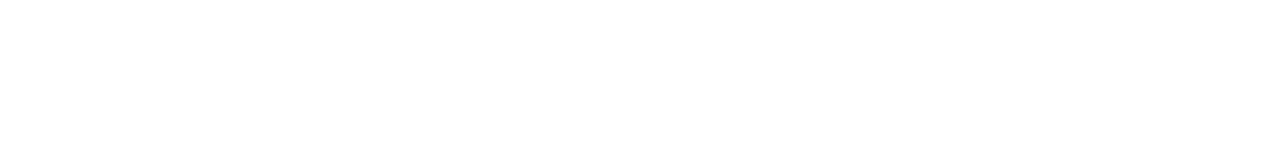
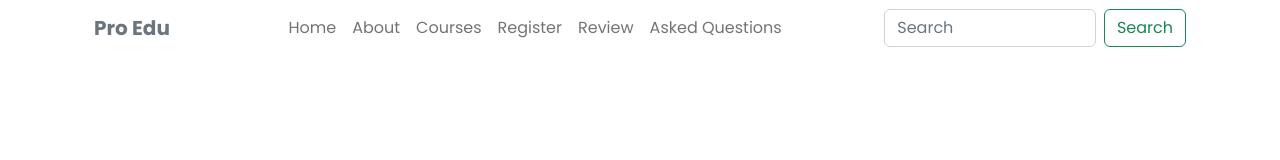
Before and after one commit to Arafkhan1/Assignment-three-digital-learning, a plain HTML site: page index.html in a window 1280 px wide. Drawn offline with nearby package versions, Linux system fonts and the light colour scheme; a web font is replaced by a local one.

Commit message:
navbar done

```diff
--- a/index.html
+++ b/index.html
@@ -25,7 +25,54 @@
 </head>
 
 <body>
+    <!-- header code start -->
+    <header class="container mb-5">
 
+        <!-- navbar code start -->
+        <nav class="navbar navbar-expand-lg">
+            <div class="container-fluid">
+                <a class="navbar-brand fw-bold text-secondary" href="#">Pro Edu</a>
+                <button class="navbar-toggler" type="button" data-bs-toggle="collapse"
+                    data-bs-target="#navbarTogglerDemo02" aria-controls="navbarTogglerDemo02" aria-expanded="false"
+                    aria-label="Toggle navigation">
+                    <span class="navbar-toggler-icon"></span>
+                </button>
+                <div class="collapse navbar-collapse" id="navbarTogglerDemo02">
+                    <div class="d-flex justify-content-center w-100">
+                        <ul class="navbar-nav mb-2 mb-lg-0">
+                            <li class="nav-item">
+                                <a class="nav-link" aria-current="page" href="#">Home</a>
+                            </li>
+                            <li class="nav-item">
+                                <a class="nav-link" href="#">About</a>
+                            </li>
+                            <li class="nav-item">
+                                <a class="nav-link" href="#">Courses</a>
+                            </li>
+                            <li class="nav-item">
+                                <a class="nav-link" href="#">Register</a>
+                            </li>
+                            <li class="nav-item">
+                                <a class="nav-link" href="#">Review</a>
+                            </li>
+                            <li class="nav-item">
+                                <a class="nav-link" href="#">Asked Questions</a>
+                            </li>
+                        </ul>
+                    </div>
+                    <form class="d-flex" role="search">
+                        <input class="form-control me-2" type="search" placeholder="Search" aria-label="Search" />
+                        <button class="btn btn-outline-success" type="submit">
+                            Search
+                        </button>
+                    </form>
+                </div>
+            </div>
+        </nav>
+    </header>
+    <script src="https://cdn.jsdelivr.net/npm/bootstrap@5.2.0/dist/js/bootstrap.bundle.min.js"
+        integrity="sha384-A3rJD856KowSb7dwlZdYEkO39Gagi7vIsF0jrRAoQmDKKtQBHUuLZ9AsSv4jD4Xa"
+        crossorigin="anonymous"></script>
 </body>
 
 </html>
```
